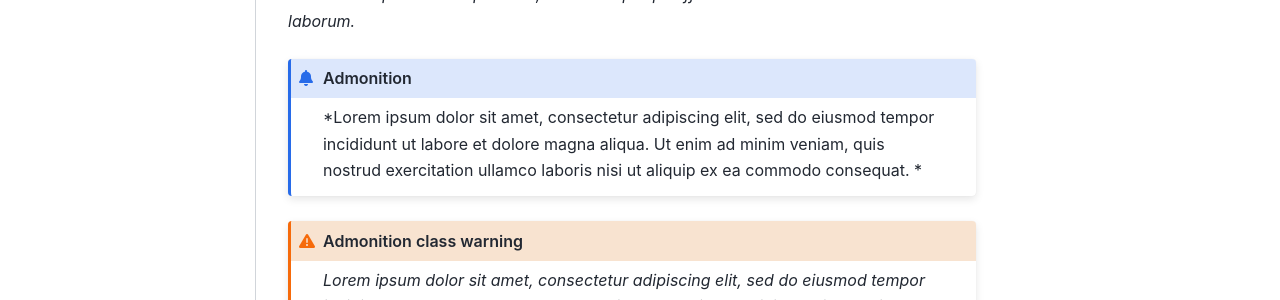
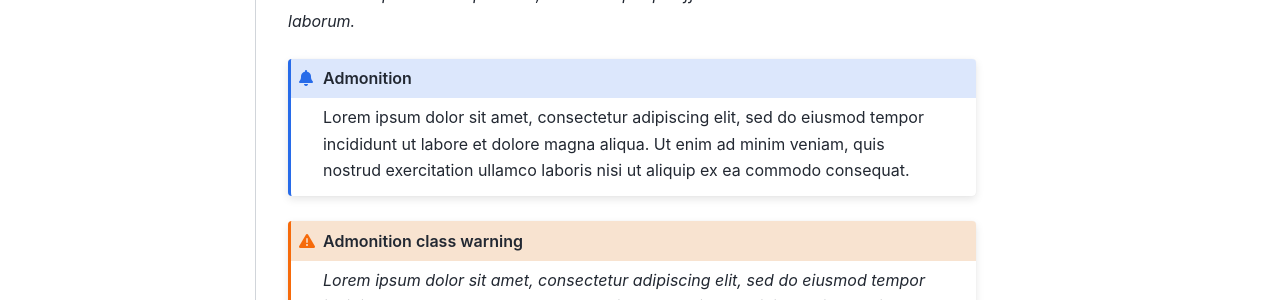
Before and after one commit to alexisbaxman/jupyter_template, a Jupyter Book: the page built from content/page_2.md, in a window 1280 px wide and 900 px high. Shown: the part 304-604 px from the top of the window. Built offline with Jupyter Book 1.0.4 settings and Sphinx 7.4.7 and the Sphinx Book theme 1.1.4, drawn with Linux system fonts in a browser that asks for light colours.

Commit message:
Update page_2.md

````diff
--- a/content/page_2.md
+++ b/content/page_2.md
@@ -7,7 +7,7 @@ This is a template page 2. Edit `content/page_2.md` to match your project.
 
 ```{admonition} Admonition
 
-*Lorem ipsum dolor sit amet, consectetur adipiscing elit, sed do eiusmod tempor incididunt ut labore et dolore magna aliqua. Ut enim ad minim veniam, quis nostrud exercitation ullamco laboris nisi ut aliquip ex ea commodo consequat. *
+Lorem ipsum dolor sit amet, consectetur adipiscing elit, sed do eiusmod tempor incididunt ut labore et dolore magna aliqua. Ut enim ad minim veniam, quis nostrud exercitation ullamco laboris nisi ut aliquip ex ea commodo consequat.
 
 ```
 
````
